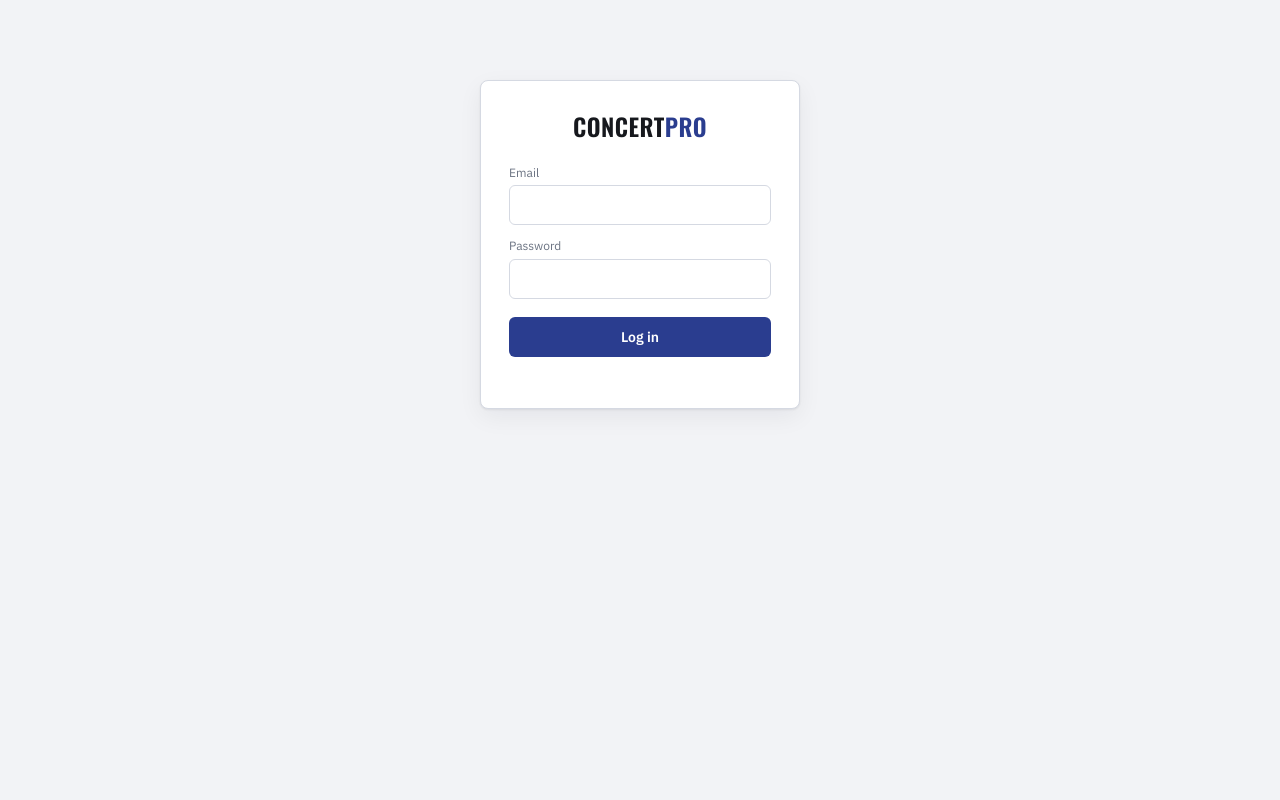
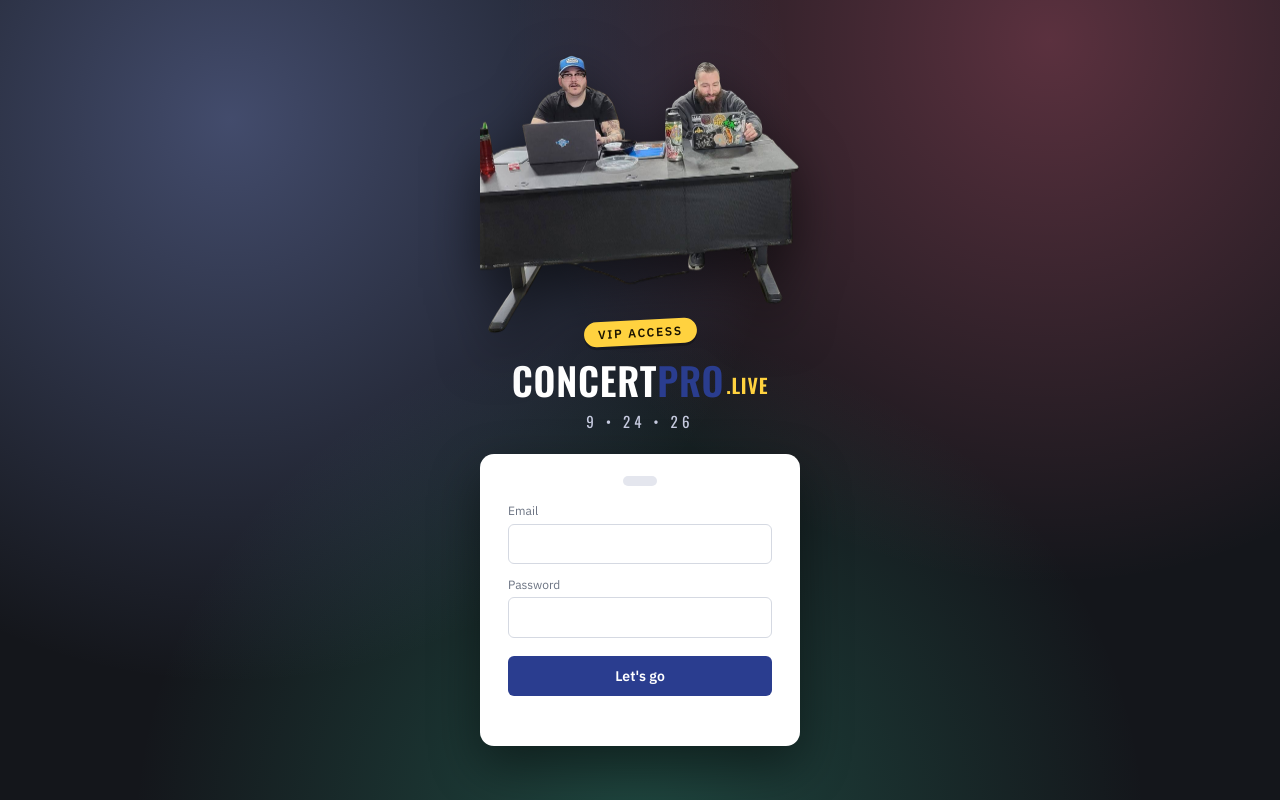
Before and after one commit to Broccurry/concertpros, a Flask app: page / in a window 1280 px wide. Run offline with Flask 3, Linux system fonts and the light colour scheme; some libraries are stand-ins or nearby versions.

Commit message:
Fun VIP-pass login screen for launch
For the moment, per Broc: cut Cody and Christian out of a warehouse
photo (rembg, run locally -- not an app dependency, just a one-time
image edit) and built a festival-laminate-style login screen around it
-- VIP Access badge, ConcertPro.Live wordmark, the 9-24-26 date, and
the actual login form re-skinned as the laminate card. Also fixes a
real bug this surfaced: boot()/logout were setting loginCard's inline
style.display to "block", which beats any stylesheet rule including
the new flex layout -- switched both to "flex".

Co-Authored-By: Claude Sonnet 5 <noreply@anthropic.com>

```diff
--- a/templates/index.html
+++ b/templates/index.html
@@ -79,26 +79,46 @@ select, textarea{background:#fff;color:#111;color-scheme:light}
 .brand{font-family:var(--display);font-weight:600;text-transform:uppercase;letter-spacing:.02em;margin:0}
 .brand span{color:var(--accent)}
 
-#loginCard{background:var(--surface);border:1px solid var(--line);border-radius:8px;padding:28px;
-           width:320px;box-shadow:var(--shadow);margin:80px auto}
-#loginCard h1{font-size:24px;text-align:center;margin-bottom:20px}
-#loginCard label{display:block;font-size:12px;color:var(--ink-3);margin:12px 0 4px}
+/* VIP-pass login screen (Broc's ask, 2026-09-23) -- a "for the moment"
+   fun treatment, not the permanent look, so it's kept self-contained
+   here rather than threaded through the theme variables. */
+#loginCard{min-height:100vh;width:auto;margin:0;box-shadow:none;border:0;border-radius:0;padding:32px 20px;
+           display:flex;flex-direction:column;align-items:center;justify-content:center;gap:22px;
+           background:
+             radial-gradient(circle at 18% 15%, rgba(143,163,240,.38), transparent 45%),
+             radial-gradient(circle at 82% 5%, rgba(255,111,145,.3), transparent 42%),
+             radial-gradient(circle at 50% 105%, rgba(60,200,160,.28), transparent 48%),
+             #14161b}
+.loginhero{display:flex;flex-direction:column;align-items:center;text-align:center}
+.loginhero-photo{max-width:320px;width:72vw;filter:drop-shadow(0 18px 26px rgba(0,0,0,.55));margin-bottom:-14px}
+.loginhero-badge{display:inline-block;background:#ffd23f;color:#1a1400;font-weight:700;font-size:12px;
+                  letter-spacing:.14em;text-transform:uppercase;padding:4px 14px;border-radius:999px;
+                  transform:rotate(-3deg);box-shadow:0 3px 0 rgba(0,0,0,.25)}
+#loginCard h1{font-size:38px;text-align:center;margin:8px 0 0;color:#fff}
+.loginhero-live{color:#ffd23f!important;font-size:20px;vertical-align:3px;margin-left:2px}
+.loginhero-date{font-family:var(--display);font-size:15px;letter-spacing:.28em;color:#c7cbe0;margin-top:2px}
+.loginbox{background:#fff;border-radius:14px;padding:22px 28px 28px;width:320px;max-width:90vw;
+          box-shadow:0 20px 50px rgba(0,0,0,.45)}
+.loginbox::before{content:"";display:block;width:34px;height:10px;border-radius:6px;background:#e4e6ee;margin:0 auto 16px}
+.loginbox label{display:block;font-size:12px;color:var(--ink-3);margin:12px 0 4px}
 /* Plain white/black regardless of theme — simplest fix, and matches what
    most browsers force anyway once a saved password gets autofilled here
    (autofill's own background can't reliably be overridden, so fighting
    it with the dark theme's colors left light text on autofill's white). */
-#loginCard input{width:100%;padding:9px 10px;border:1px solid var(--line);border-radius:6px;font-size:14px;
+.loginbox input{width:100%;padding:9px 10px;border:1px solid var(--line);border-radius:6px;font-size:14px;
                   background:#fff;color:#111;color-scheme:light}
-#loginCard input:-webkit-autofill,
-#loginCard input:-webkit-autofill:hover,
-#loginCard input:-webkit-autofill:focus{
+.loginbox input:-webkit-autofill,
+.loginbox input:-webkit-autofill:hover,
+.loginbox input:-webkit-autofill:focus{
   -webkit-text-fill-color:#111;
   -webkit-box-shadow:0 0 0px 1000px #fff inset;
   box-shadow:0 0 0px 1000px #fff inset;
 }
-#loginCard button{width:100%;margin-top:18px;padding:10px;border:0;border-radius:6px;
+.loginbox button{width:100%;margin-top:18px;padding:10px;border:0;border-radius:6px;
                    background:var(--accent);color:#fff;font-size:14px;font-weight:600}
-#loginError{color:var(--dead);font-size:12.5px;margin-top:10px;min-height:1em}
+/* Hard-coded red, not var(--dead) -- the card is always white now regardless
+   of theme, and dark mode's pale-pink --dead value washed out on it. */
+#loginError{color:#b3261e;font-size:12.5px;margin-top:10px;min-height:1em;text-align:center}
 
 #app{display:none}
 .topbar{position:sticky;top:0;z-index:30;background:var(--surface);border-bottom:1px solid var(--line)}
@@ -524,15 +544,22 @@ legend{font-size:10.5px;font-weight:600;letter-spacing:.11em;text-transform:uppe
 <body>
 
 <div id="loginCard">
-  <h1 class="brand">Concert<span>Pro</span></h1>
+  <div class="loginhero">
+    <img class="loginhero-photo" src="/static/img/team-cutout.png" alt="">
+    <span class="loginhero-badge">VIP Access</span>
+    <h1 class="brand">Concert<span>Pro</span><span class="loginhero-live">.Live</span></h1>
+    <div class="loginhero-date">9 &bull; 24 &bull; 26</div>
+  </div>
+  <div class="loginbox">
     <form id="loginForm">
       <label for="email">Email</label>
       <input id="email" type="email" autocomplete="username" required>
       <label for="password">Password</label>
       <input id="password" type="password" autocomplete="current-password" required>
-    <button type="submit">Log in</button>
+      <button type="submit">Let's go</button>
       <div id="loginError"></div>
     </form>
+  </div>
 </div>
 
 <div id="app">
@@ -3799,7 +3826,7 @@ async function toggleMentionsPop(){
 
 async function boot(){
   var r = await api("/api/me");
-  if(!r.ok){ document.getElementById("loginCard").style.display = "block"; document.getElementById("app").style.display = "none"; return; }
+  if(!r.ok){ document.getElementById("loginCard").style.display = "flex"; document.getElementById("app").style.display = "none"; return; }
   me = r.body;
   document.getElementById("loginCard").style.display = "none";
   document.getElementById("app").style.display = "block";
@@ -3832,7 +3859,7 @@ document.getElementById("loginForm").addEventListener("submit", async function(e
 document.getElementById("logoutBtn").addEventListener("click", async function(){
   await api("/api/logout", {method:"POST"});
   document.getElementById("app").style.display = "none";
-  document.getElementById("loginCard").style.display = "block";
+  document.getElementById("loginCard").style.display = "flex";
 });
 document.getElementById("navTabs").addEventListener("click", function(e){
   var b = e.target.closest("button[data-view]");
```
Also changed, not shown: static/img/team-cutout.png (added). Lines whose indentation alone changed are shown as unchanged.
